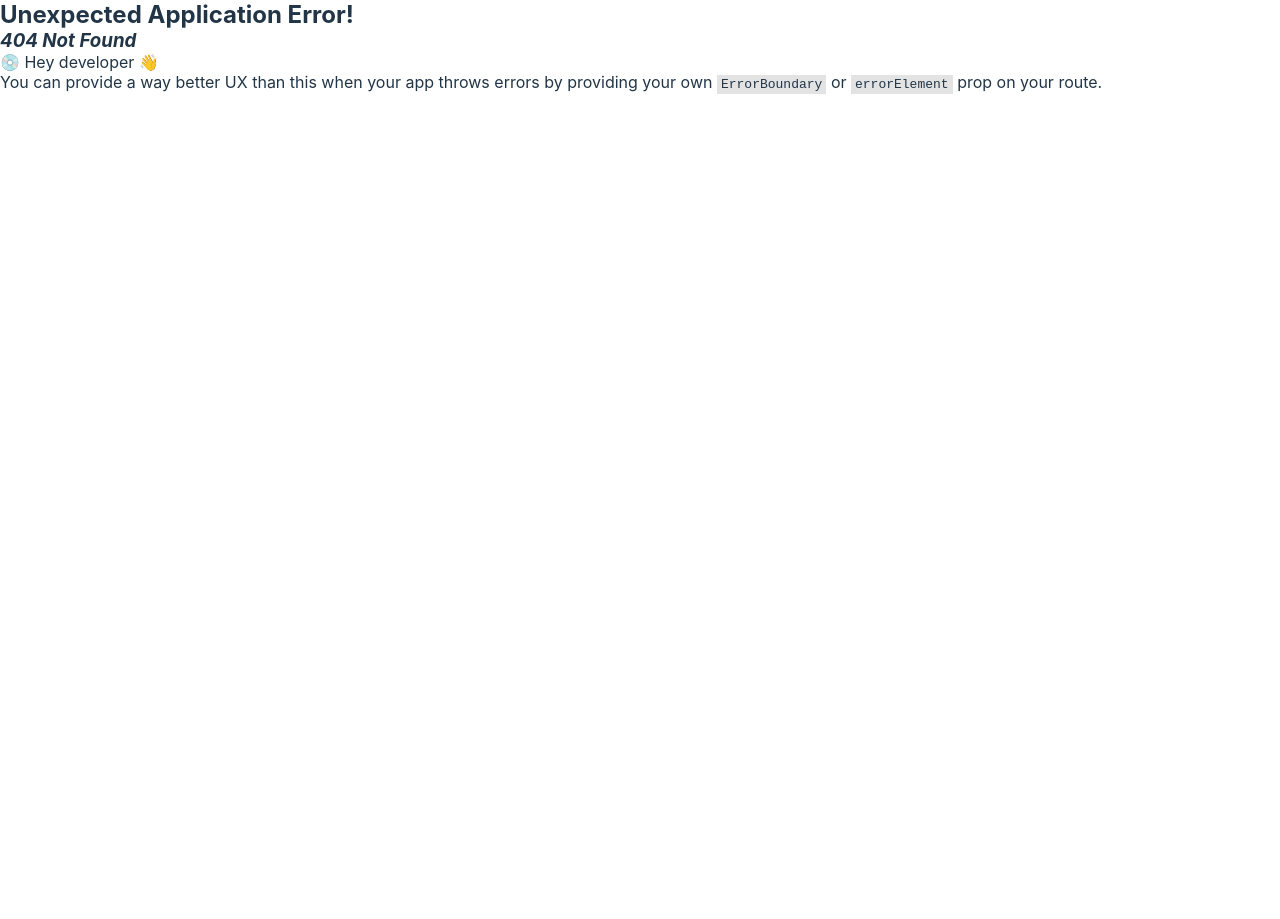
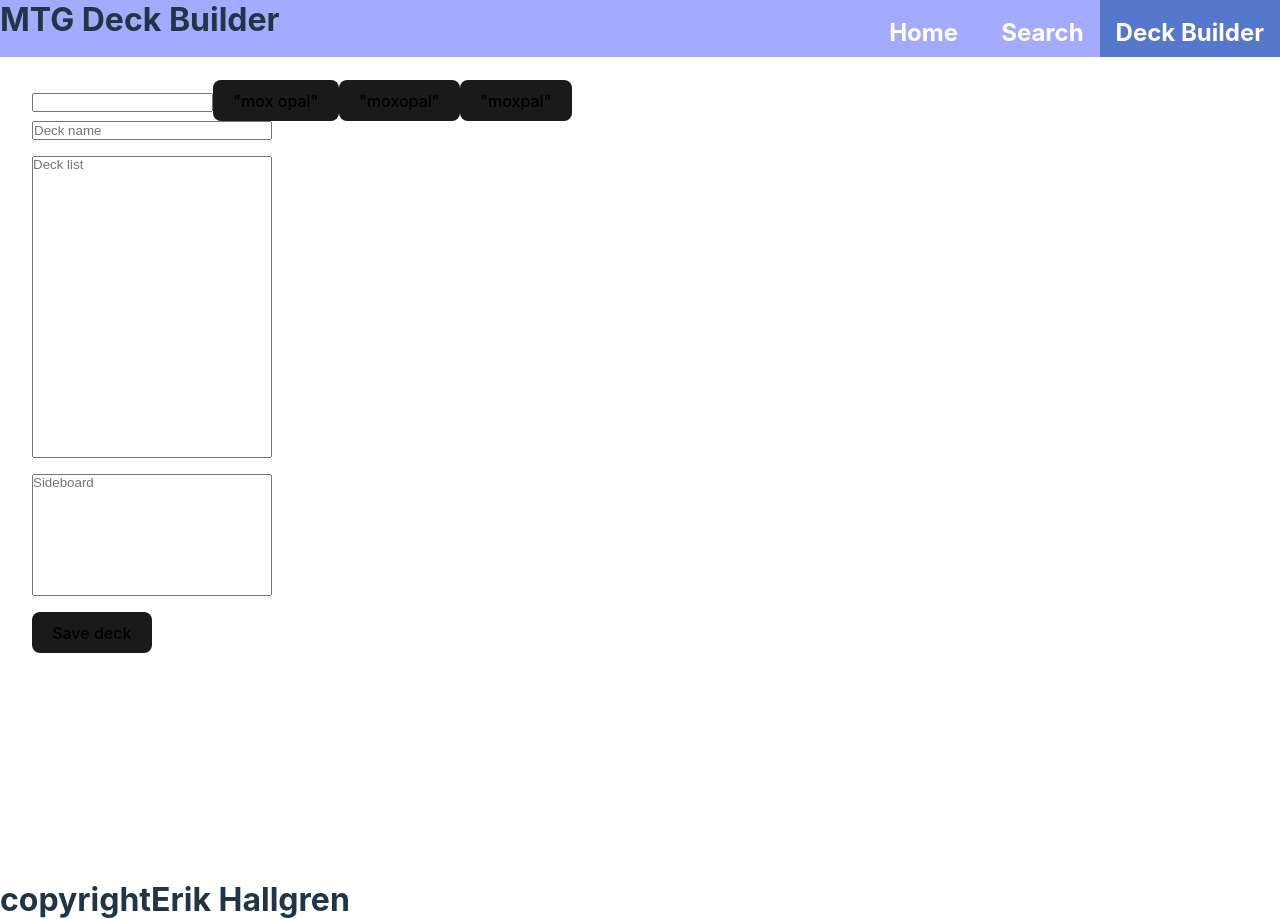
Before and after one commit to Lexicon-Frontend-2024/Individuellt-projekt-examinerande, a React (Vite) app: page /deckbuilder in a window 1280 px wide. Before the commit this address had no page. Before the commit the page ends 800 px from the top, so only its background shows below. Built offline with nearby package versions, Linux system fonts and the light colour scheme.

Commit message:
parseCardName() works

```diff
--- /dev/null
+++ b/src/css/DeckBuilder.css
@@ -0,0 +1,23 @@
+#deckBuilder {
+	width: 100vw;
+	margin: 0 2rem;
+	#decklist-form {
+		/* text-align: center; */
+		align-items: start;
+		display: flex;
+		flex-direction: column;
+
+		width: 15rem;
+
+		input,
+		textarea {
+			width: 15rem;
+			/* height: 15rem; */
+			margin-bottom: 1rem;
+			font-family: Arial, Helvetica, sans-serif;
+		}
+		textarea {
+			resize: none;
+		}
+	}
+}
--- a/src/css/Header.css
+++ b/src/css/Header.css
@@ -15,9 +15,10 @@
 			list-style-type: none;
 			li {
 				a.active > * {
-					background-color: var(--color-purple-darkest);
+					background-color: #57c;
 				}
 			}
+			border-bottom: 4px black;
 
 			a > * {
 				color: white;
@@ -29,7 +30,7 @@
 				transition: all 0.2s;
 
 				&:hover {
-					color: #a4abff;
+					/* color: #a4abff; */
 					background-color: var(--color-purple-darkest);
 					padding: 0.875rem 1rem 0.875rem;
 				}
--- a/src/css/index.css
+++ b/src/css/index.css
@@ -1,4 +1,5 @@
 @import url("./CardImg.css");
+@import url("./DeckBuilder.css");
 @import url("./Header.css");
 @import url("./LandingPage.css");
 
@@ -25,6 +26,7 @@
 		justify-content: center;
 		min-width: 320px;
 		min-height: 100vh;
+		margin-top: 5rem;
 	}
 
 	a {
--- a/src/interfaces.ts
+++ b/src/interfaces.ts
@@ -40,3 +40,9 @@
 		[key: string]: string; // catch-all for any additional formats. (any other field under 'legalities' will be typed as a string)
 	};
 }
+
+export interface IDecklistEntry {
+	//  used for single cards in a decklist. each line "4 Mox Opal" turns into {"Mox Opal", 4}
+	name: string;
+	count: number;
+}
--- /dev/null
+++ b/src/pages/DeckBuilder.tsx
@@ -0,0 +1,209 @@
+import { FormEvent, ReactElement, useState } from "react";
+import { IDecklistEntry } from "../interfaces";
+import { parseCardName } from "../utils";
+export function DeckBuilder(): ReactElement {
+	// raw textbox data:
+	const [rawDeckName, setRawDeckName] = useState("");
+	const [rawDeckMain, setRawDeckMain] = useState("");
+	const [rawDeckSB, setRawDeckSB] = useState("");
+
+	// lists of decklist entry objects (one entry: one name and one number)
+	const [deckName, setDeckName] = useState<string>("");
+	const [deckMain, setDeckMain] = useState<IDecklistEntry[]>([]);
+	const [deckSB, setDeckSB] = useState<IDecklistEntry[]>([]);
+
+	function toDecklistEntry(input: string): IDecklistEntry | null {
+		// takes a single decklist entry/line from a string to an IDecklistEntry object
+		// input:       "4 Mox Opal"
+		// returns:     {name: "Mox Opal", count: 4}
+		//
+		//returns null line can't be parsed
+
+		if (input.length === 0) {
+			//data validation
+			return null;
+		}
+
+		// ...extract name and count:
+		const cardCountStr = input.split(" ", 1)[0]; // '4 Mox Opal' -> '4'
+		const cardNameStr = input.slice(cardCountStr.length + 1); // '4 Mox Opal' -> 'Mox Opal'
+		const decklistEntry = {
+			name: cardNameStr,
+			count: parseInt(cardCountStr),
+		};
+		// console.log("decklistEntry", decklistEntry);
+
+		if (
+			// more data validation
+			decklistEntry.name.length === 0 ||
+			decklistEntry.count === 0
+		) {
+			return null;
+		}
+		return decklistEntry; // format: {name: "Mox Opal", count: 4}
+	}
+
+	const handleSaveDeck = async (e: FormEvent<HTMLFormElement>): Promise<void> => {
+		e.preventDefault();
+
+		console.log("");
+		console.log("### in handleSaveDeck...");
+
+		// create arrays from form data
+		let deckMainArrDirty = rawDeckMain.split("\n");
+		let deckSBArrDirty = rawDeckSB.split("\n");
+
+		// current format:
+		// [
+		// "4 Mox Opal",
+		// "4 Island",
+		// ]
+
+		let deckMainArr: IDecklistEntry[] = [];
+		let deckSBArr: IDecklistEntry[] = [];
+
+		// convert each text line into an IDecklistEntry.
+		// "4 Mox Opal" -> {name:"Mox Opal", count:4}
+
+		// maindeck:
+		for (const textLine of deckMainArrDirty) {
+			if (textLine.length === 0) {
+				// skip empty lines.
+				continue;
+			}
+			let newEntry: IDecklistEntry | null = toDecklistEntry(textLine);
+			// data validation
+			if (newEntry !== null) {
+				// don't push entry if it is = null instead of being of type IDecklistEntry).
+				if (
+					newEntry.name.length !== 0 && // name must not be empty string
+					!Number.isNaN(newEntry.count) && // count must be a number...
+					newEntry.count >= 1 // ...that is greater than 0
+				) {
+					deckMainArr.push(newEntry); // decklist entry successfully added to decklist.
+				}
+			}
+		}
+
+		console.log("deckMainArr", deckMainArr);
+
+		// sideboard:
+		for (const textLine of deckSBArrDirty) {
+			if (textLine.length === 0) {
+				// skip empty lines.
+				continue;
+			}
+			let newEntry: IDecklistEntry | null = toDecklistEntry(textLine);
+			// data validation
+			if (newEntry !== null) {
+				// don't push entry if it is = null instead of being of type IDecklistEntry).
+				if (
+					newEntry.name.length !== 0 && // name must not be empty string
+					!Number.isNaN(newEntry.count) && // count must be a number...
+					newEntry.count >= 1 // ...that is greater than 0
+				) {
+					deckSBArr.push(newEntry); // decklist entry successfully added to decklist.
+				}
+			}
+		}
+		console.log("deckSBArr", deckSBArr);
+
+		// decklist arrays completed!
+		setDeckName(rawDeckName);
+		setDeckMain(deckMainArr);
+		setDeckSB(deckSBArr);
+
+		// check card names against api
+		// ...
+
+		// create decklist array with card objects
+		// ...
+
+		// deckbuilding rules (>=60 cards. <=4 of a kind)
+		// ...
+
+		// save deck to LocalStorage
+		// ...
+	};
+
+	const handleLookup = async (cname: string) => {
+		// let foo = parseCardName(cname).then(() => {
+		// 	console.log("cnameexists1", foo);
+		// });
+		// console.log("cnameexists2", foo);
+		// console.log(parseCardName(cname));
+		// parseCardName(cname);
+		// console.log("parseCardName", parseCardName(cname));
+
+		// works:
+		// parseCardName(cname).then((result) => console.log("result:", result));
+
+		const resp = await parseCardName(cname);
+		console.log("cname length", cname.length);
+		console.log("resp length", resp.length);
+
+		// const resp2 = parseCardName(cname);
+	};
+
+	return (
+		<>
+			<section id="deckBuilder">
+				<input type="text" id="searchtext" />
+				<button onClick={() => handleLookup("mox opal")}>"mox opal"</button>
+				<button onClick={() => handleLookup("Moxopal")}>"moxopal"</button>
+				<button onClick={() => handleLookup("Moxpal")}>"moxpal"</button>
+				{/* <form action=""></form> */}
+				<form id="decklist-form" onSubmit={handleSaveDeck}>
+					{/* <input name="deckName" id="deckName" placeholder="Deck name"></input>
+					<textarea name="deckMain" id="deckMain" placeholder="Deck list" rows={20}></textarea>
+					<textarea name="deckSB" id="deckSB" placeholder="Sideboard" rows={8}></textarea> */}
+					<input //
+						name="deckName"
+						id="deckName"
+						placeholder="Deck name"
+						value={rawDeckName}
+						onChange={(e) => setRawDeckName(e.target.value)} // Update state when input changes
+					/>
+					<textarea //
+						name="deckMain"
+						id="deckMain"
+						placeholder="Deck list"
+						rows={20}
+						value={rawDeckMain}
+						onChange={(e) => setRawDeckMain(e.target.value)}
+					></textarea>
+					<textarea //
+						name="deckSB"
+						id="deckSB"
+						placeholder="Sideboard"
+						rows={8}
+						value={rawDeckSB}
+						onChange={(e) => setRawDeckSB(e.target.value)}
+					></textarea>
+					<button type="submit">Save deck</button>
+				</form>
+			</section>
+		</>
+	);
+}
+
+/*
+
+        <form id="searchDrinkForm" onSubmit={props.handleSubmitSearch}>
+            <label htmlFor="searchFormInput">What do you want to drink?</label>
+            <div>
+                <input
+                    autoFocus
+                    className="input"
+                    id="searchFormInput"
+                    onChange={(e) => props.setSearchDrink(e.target.value)}
+                    placeholder="I feel like a..."
+                    type="text"
+                    value={props.searchDrink}
+                />
+                <button>Search</button>
+            </div>
+        </form>
+
+
+*/
--- a/src/pages/index.ts
+++ b/src/pages/index.ts
@@ -1 +1,2 @@
+export * from "./DeckBuilder";
 export * from "./LandingPage";
--- a/src/router.tsx
+++ b/src/router.tsx
@@ -1,5 +1,5 @@
 import { createBrowserRouter } from "react-router-dom";
-import { LandingPage } from "./pages";
+import { DeckBuilder, LandingPage } from "./pages";
 import { App } from "./components";
 // import { cocktailInfoLoader, randomCocktailLoader, ingredientLoader } from "./loaders";
 
@@ -15,6 +15,10 @@
 				element: <LandingPage />,
 				loader: randomCardLoader,
 			},
+			{
+				path: "/deckbuilder",
+				element: <DeckBuilder />,
+			},
 			// {
 			// 	path: "/search",
 			// 	element: <SearchPage />,
--- a/src/utils.tsx
+++ b/src/utils.tsx
@@ -1,3 +1,40 @@
 export const baseURL = "https://api.scryfall.com";
 
 // "https://api.scryfall.com/cards/random/"
+// https://scryfall.com/cards/search?q="mox opal"
+// https://api.scryfall.com/cards/named?exact=mox+opal
+
+export async function parseCardName(cardName: string) {
+	// reurns formatted card name if card exists, otherwise returns empty string
+	let okSoFar = true;
+	let retVal: string = "";
+
+	try {
+		let searchStr = cardName.replace(" ", "+");
+		// Send fetch request
+		const resp = await fetch(`${baseURL}/cards/named?exact=${cardName}`);
+		let data = await resp.json();
+		// retVal = await data;
+
+		console.log("we got here");
+		if ((await data.object) === "error") {
+			console.log("is error. returning empty string");
+			retVal = "";
+			okSoFar = false;
+		} else if ((await data.object) === "card") {
+			console.log("is card returning true");
+			retVal = data.name;
+		}
+		console.log("we got here too");
+	} catch (e) {
+		okSoFar = false;
+		// console.error(e);
+	}
+	if (okSoFar) {
+		console.log("retVal:", retVal);
+		return retVal;
+	} else {
+		console.log("retVal:", retVal);
+		return retVal;
+	}
+}
```
Also changed, not shown: src/components/CardImg.tsx (+11 -12 lines).
